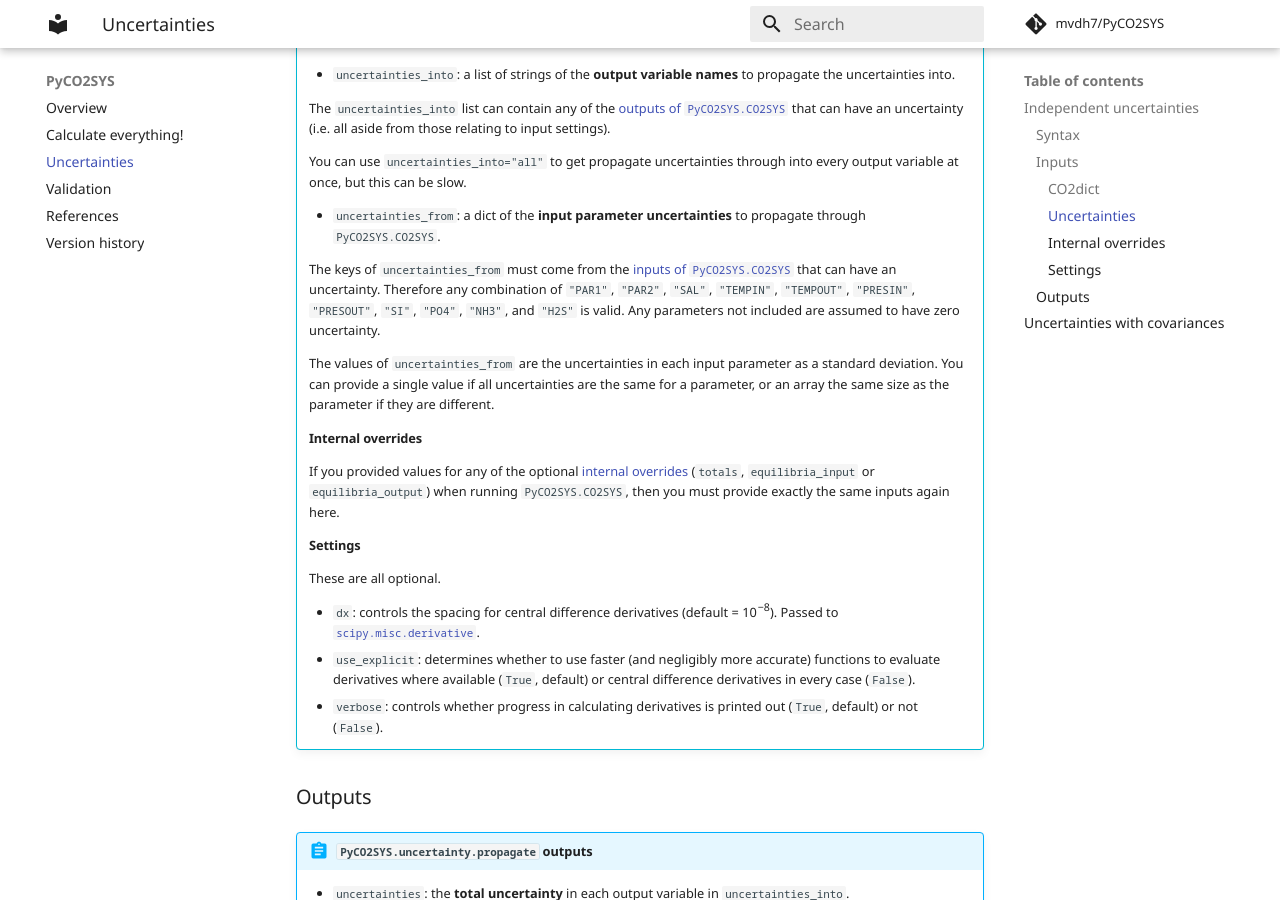
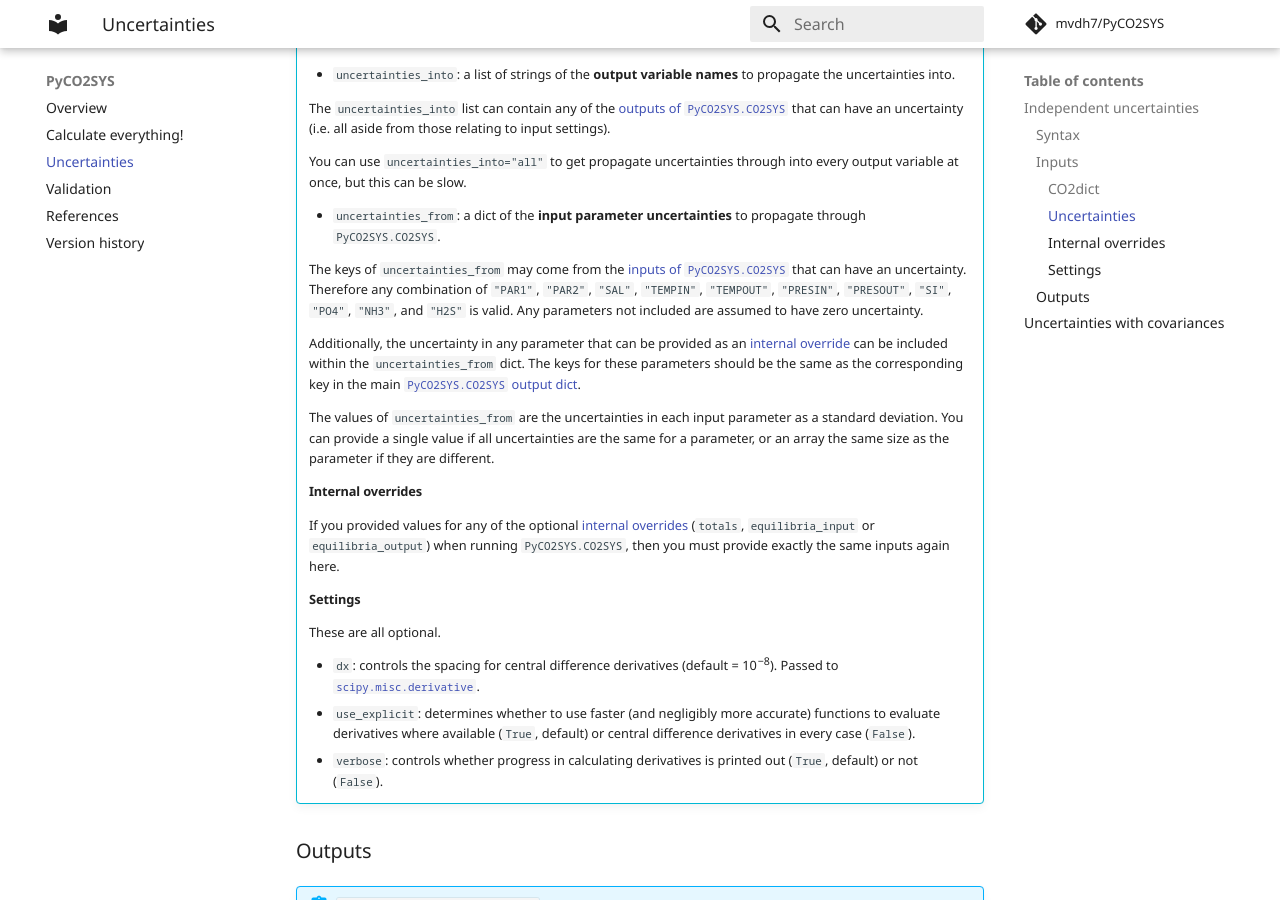
Before and after one commit to mvdh7/PyCO2SYS, an MkDocs documentation site: the page built from docs/uncertainty.md, in a window 1280 px wide and 900 px high, scrolled down 1186 px. Built offline with MkDocs 1.6.1 and Material for MkDocs 9.7.7, drawn with Linux system fonts in a browser that asks for light colours; comment, search, counter and statistics services are not loaded.

Commit message:
Note valid internal overrides

```diff
--- a/docs/uncertainty.md
+++ b/docs/uncertainty.md
@@ -47,7 +47,9 @@ You must run `PyCO2SYS.CO2SYS` first (see [Calculate everything!](../co2sys) for
 
       * `uncertainties_from`: a dict of the **input parameter uncertainties** to propagate through `PyCO2SYS.CO2SYS`.
 
-    The keys of `uncertainties_from` must come from the [inputs of `PyCO2SYS.CO2SYS`](../co2sys/#inputs) that can have an uncertainty.  Therefore any combination of `"PAR1"`, `"PAR2"`, `"SAL"`, `"TEMPIN"`, `"TEMPOUT"`, `"PRESIN"`, `"PRESOUT"`, `"SI"`, `"PO4"`, `"NH3"`, and `"H2S"` is valid.  Any parameters not included are assumed to have zero uncertainty.
+    The keys of `uncertainties_from` may come from the [inputs of `PyCO2SYS.CO2SYS`](../co2sys/#inputs) that can have an uncertainty.  Therefore any combination of `"PAR1"`, `"PAR2"`, `"SAL"`, `"TEMPIN"`, `"TEMPOUT"`, `"PRESIN"`, `"PRESOUT"`, `"SI"`, `"PO4"`, `"NH3"`, and `"H2S"` is valid.  Any parameters not included are assumed to have zero uncertainty.
+
+    Additionally, the uncertainty in any parameter that can be provided as an [internal override](../co2sys/#internal-overrides) can be included within the `uncertainties_from` dict.  The keys for these parameters should be the same as the corresponding key in the main [`PyCO2SYS.CO2SYS` output dict](../co2sys/#outputs).
 
     The values of `uncertainties_from` are the uncertainties in each input parameter as a standard deviation.  You can provide a single value if all uncertainties are the same for a parameter, or an array the same size as the parameter if they are different.
 
```
